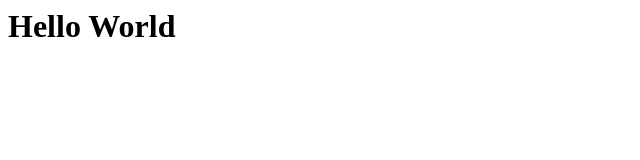
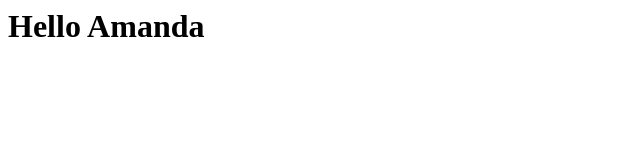
Before and after one commit to AmandaFlatt/AmandaFlatt, a plain HTML site: page index.html in a window 1280 px wide. Shown: the whole page, without its empty margins (0-640 px from the left). Drawn offline with Linux system fonts and the light colour scheme.

Commit message:
updated file

```diff
--- a/index.html
+++ b/index.html
@@ -1,6 +1,6 @@
 <html>
 <body>
 
-<h1>Hello World</h1>
+<h1>Hello Amanda</h1>
 </body>
 </html>
```
